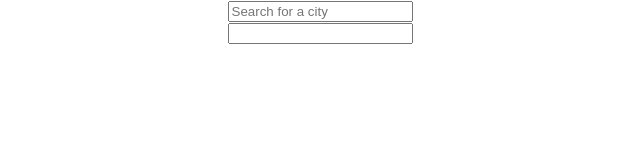
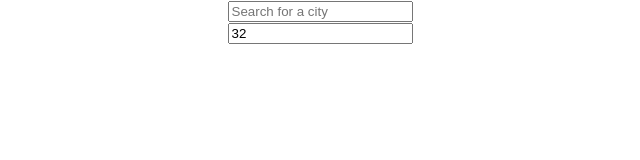
Before and after one commit to RParker505/meet, a React (Create React App) app: page / in a window 1280 px wide. Shown: the top 160 px of the page, without its empty margins (320-960 px from the left). Built offline with nearby package versions, Linux system fonts and the light colour scheme.

Commit message:
Add defaultValue to NumberOfEvents

```diff
--- a/src/components/NumberOfEvents.js
+++ b/src/components/NumberOfEvents.js
@@ -6,6 +6,7 @@ const NumberOfEvents = () => {
             <input
                 type="text"
                 className="eventNumber"
+                defaultValue="32"
             >
             </input>
         </div>
```
